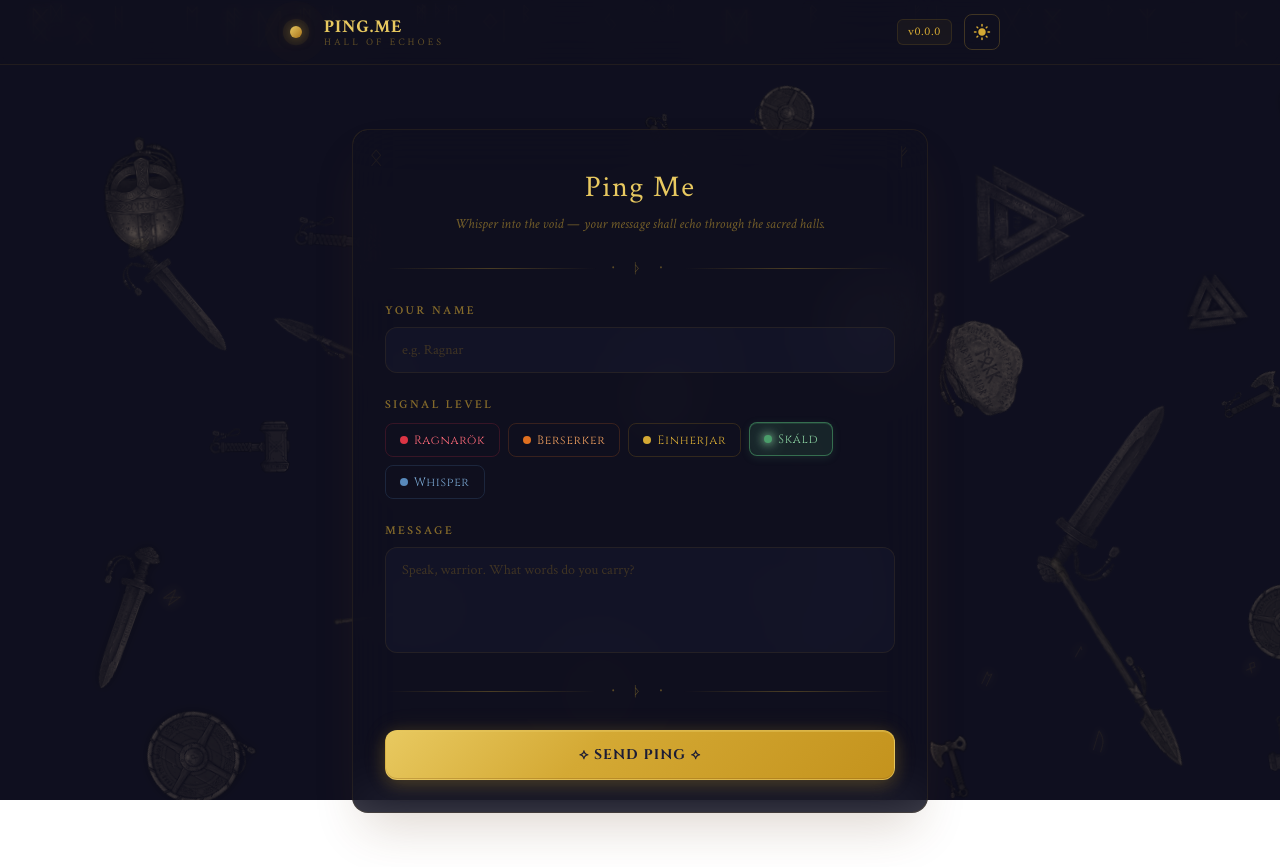
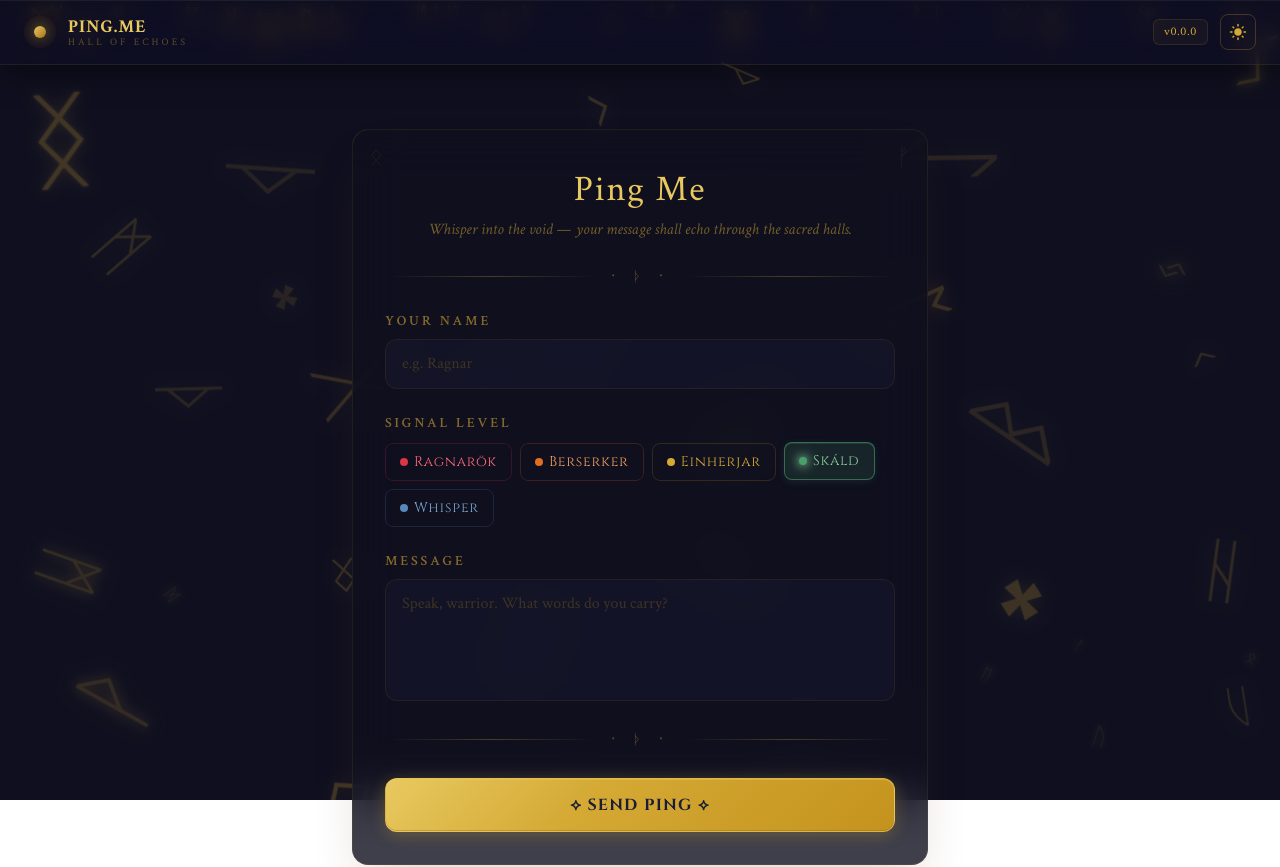
Before and after one commit to romeosarkar10x/ping-me, a React (Vite) app: page / in a window 1280 px wide. Shown: the top 867 px of the page. Built offline with nearby package versions, Linux system fonts and the light colour scheme.

Commit message:
Updated site; Removed relic images

```diff
--- a/src/components/Header.tsx
+++ b/src/components/Header.tsx
@@ -9,8 +9,8 @@ type HeaderProps = {
 
 export function Header({ isDark, onToggle }: HeaderProps) {
     return (
-        <header className="sticky top-0 z-50 border-b border-gold-400/15 dark:border-gold-500/10 bg-[#f5f0e6]/85 dark:bg-rune-950/80 backdrop-blur-xl transition-colors duration-500">
-            <div className="max-w-3xl mx-auto px-6 h-16 flex items-center justify-between">
+        <header className="sticky top-0 z-50 border-b border-gold-400/20 dark:border-gold-400/10 bg-[#f5f0e6]/35 dark:bg-rune-950/30 backdrop-blur-md backdrop-saturate-150 shadow-[0_4px_30px_rgba(0,0,0,0.08),inset_0_1px_0_0_rgba(255,255,255,0.45)] dark:shadow-[0_8px_32px_rgba(0,0,0,0.4),inset_0_1px_0_0_rgba(255,255,255,0.06)] transition-colors duration-500">
+            <div className="px-6 h-16 flex items-center justify-between">
                 {/* ─── Brand Mark ─── */}
                 <div className="flex items-center gap-3">
                     {/* Valknut-inspired triple ping */}
--- a/src/components/NorseBackground.tsx
+++ b/src/components/NorseBackground.tsx
@@ -1,27 +1,19 @@
 import { useMemo } from "react";
 
 /* ═══════════════════════════════════════════════════════════════
-   NORSE BACKGROUND — Animated floating relic images
-   Uses transparent PNGs from /relics/ drifting through the scene
+   NORSE BACKGROUND — Floating Norse symbols
+   Runic glyphs drifting gently through the scene. Pure text —
+   no images — so the symbols stay crisp at any size.
    ═══════════════════════════════════════════════════════════════ */
 
-const RELICS = [
-    { src: "relics/mjolnir.png", alt: "Mjolnir" },
-    { src: "relics/viking_axe.png", alt: "Viking Axe" },
-    { src: "relics/viking_shield.png", alt: "Viking Shield" },
-    { src: "relics/valknut.png", alt: "Valknut" },
-    { src: "relics/rune_stone.png", alt: "Rune Stone" },
-    { src: "relics/sword.png", alt: "Sword" },
-    { src: "relics/helm.png", alt: "Helm" },
-
-    { src: "relics/spear.png", alt: "Spear" },
-];
+// Elder Futhark runes + Gar and the runic cross
+const SYMBOLS = "ᚠᚢᚦᚨᚱᚲᚷᚹᚺᚾᛁᛃᛇᛈᛉᛊᛏᛒᛖᛗᛚᛜᛝᛞᛟᚸ᛭";
 
 const ANIM_NAMES = ["norseDrift1", "norseDrift2", "norseDrift3", "norseDrift4", "norseDrift5"];
 
 type Piece = {
     id: number;
-    relicIndex: number;
+    glyph: string;
     x: number;
     y: number;
     size: number; // rem
@@ -38,7 +30,7 @@ function generatePieces(count: number): Piece[] {
     // Seeded PRNG for consistent layout across renders
     let seed = 13;
     function rand() {
-        seed = (seed * 16807 + 0) % 2147483647;
+        seed = (seed * 16807) % 2147483647;
         return (seed - 1) / 2147483646;
     }
 
@@ -54,16 +46,16 @@ function generatePieces(count: number): Piece[] {
 
         const x = col * cellW + rand() * cellW * 0.65 + cellW * 0.12;
         const y = row * cellH + rand() * cellH * 0.55 + cellH * 0.18;
-        const size = 7 + rand() * 9; // 7–16 rem
+        const size = 2.5 + rand() * 5; // 2.5–7.5 rem
         const rotation = rand() * 360 - 180;
-        const opacity = 0.18 + rand() * 0.17; // 18%–35%
+        const opacity = 0.1 + rand() * 0.16; // 10%–26%
         const animName = ANIM_NAMES[Math.floor(rand() * ANIM_NAMES.length)];
         const animDuration = 20 + rand() * 28; // 20–48s
         const animDelay = rand() * -30; // negative → starts mid-cycle
 
         pieces.push({
             id: i,
-            relicIndex: Math.floor(rand() * RELICS.length),
+            glyph: SYMBOLS[Math.floor(rand() * SYMBOLS.length)],
             x,
             y,
             size,
@@ -86,19 +78,19 @@ export function NorseBackground({ count = 30 }: { count?: number }) {
             {/* Radial gradient base */}
             <div className="absolute inset-0 bg-[radial-gradient(ellipse_at_top,var(--tw-gradient-stops))] from-gold-400/5 via-transparent to-transparent dark:from-gold-400/3" />
 
-            {/* Floating relic images */}
-            {pieces.map((piece) => {
-                const relic = RELICS[piece.relicIndex];
-                return (
-                    <div
+            {/* Floating Norse symbols */}
+            {pieces.map((piece) => (
+                <span
                     key={piece.id}
-                        className="norse-bg-piece"
+                    className="norse-bg-piece select-none text-gold-700 dark:text-gold-400"
                     style={{
                         left: `${piece.x}%`,
                         top: `${piece.y}%`,
-                            width: `${piece.size}rem`,
-                            height: `${piece.size}rem`,
+                        fontSize: `${piece.size}rem`,
+                        lineHeight: 1,
+                        fontFamily: "var(--font-norse-decorative)",
                         opacity: piece.opacity,
+                        textShadow: "0 0 16px rgba(212, 169, 52, 0.4)",
                         ["--start-rot" as string]: `${piece.rotation}deg`,
                         ["--base-opacity" as string]: piece.opacity,
                         animationName: piece.animName,
@@ -108,19 +100,12 @@ export function NorseBackground({ count = 30 }: { count?: number }) {
                         animationIterationCount: "infinite",
                     }}
                 >
-                        <img
-                            src={`${relic.src}`}
-                            alt=""
-                            className="w-full h-full object-contain dark:brightness-75 dark:sepia dark:hue-rotate-15 transition-[filter] duration-500"
-                            loading="lazy"
-                            draggable={false}
-                        />
-                    </div>
-                );
-            })}
+                    {piece.glyph}
+                </span>
+            ))}
 
             {/* Subtle vignette to keep center clear for content */}
-            <div className="absolute inset-0 bg-[radial-gradient(ellipse_at_center,transparent_30%,var(--tw-gradient-stops))] to-[#f5f0e6]/60 dark:to-rune-950/70" />
+            <div className="absolute inset-0 bg-[radial-gradient(ellipse_at_center,transparent_30%,var(--tw-gradient-stops))] to-[#f5f0e6]/35 dark:to-rune-950/45" />
         </div>
     );
 }
--- a/src/components/PingMeForm.tsx
+++ b/src/components/PingMeForm.tsx
@@ -166,10 +166,10 @@ export function PingMeForm() {
                 <div className="relative z-10 p-8 pt-10">
                     {/* Title */}
                     <div className="mb-2 text-center">
-                        <h1 className="font-(--font-norse-decorative) text-3xl text-gold-800 dark:text-gold-300 tracking-wider">
+                        <h1 className="font-(--font-norse-decorative) text-4xl text-gold-800 dark:text-gold-300 tracking-wider">
                             Ping Me
                         </h1>
-                        <p className="mt-2 font-(--font-body) text-sm text-gold-700/60 dark:text-gold-400/50 italic">
+                        <p className="mt-2 font-(--font-body) text-base text-gold-700/60 dark:text-gold-400/50 italic">
                             Whisper into the void — your message shall echo through the sacred halls.
                         </p>
                     </div>
@@ -181,7 +181,7 @@ export function PingMeForm() {
                     <form onSubmit={handleSubmit} className="flex flex-col gap-6">
                         {/* ─── Name Field ─── */}
                         <div className="flex flex-col gap-2">
-                            <label className="text-xs font-semibold text-gold-700/80 dark:text-gold-400/60 uppercase tracking-[0.2em]">
+                            <label className="text-sm font-semibold text-gold-700/80 dark:text-gold-400/60 uppercase tracking-[0.2em]">
                                 Your Name
                             </label>
                             <input
@@ -191,13 +191,13 @@ export function PingMeForm() {
                                 value={form.name}
                                 onChange={(e) => setForm({ ...form, name: e.target.value })}
                                 required
-                                className="norse-input w-full px-4 py-3 rounded-xl border border-gold-400/20 dark:border-gold-500/10 bg-[#f5f0e6]/60 dark:bg-rune-900/40 text-gold-900 dark:text-gold-100 placeholder-gold-400/40 dark:placeholder-gold-500/25 text-sm focus:outline-none focus:border-gold-500/50 transition-all duration-300"
+                                className="norse-input w-full px-4 py-3 rounded-xl border border-gold-400/20 dark:border-gold-500/10 bg-[#f5f0e6]/60 dark:bg-rune-900/40 text-gold-900 dark:text-gold-100 placeholder-gold-400/40 dark:placeholder-gold-500/25 text-base focus:outline-none focus:border-gold-500/50 transition-all duration-300"
                             />
                         </div>
 
                         {/* ─── Signal Level ─── */}
                         <div className="flex flex-col gap-2.5">
-                            <label className="text-xs font-semibold text-gold-700/80 dark:text-gold-400/60 uppercase tracking-[0.2em]">
+                            <label className="text-sm font-semibold text-gold-700/80 dark:text-gold-400/60 uppercase tracking-[0.2em]">
                                 Signal Level
                             </label>
                             <div className="flex flex-wrap gap-2">
@@ -206,7 +206,7 @@ export function PingMeForm() {
                                         key={level.id}
                                         type="button"
                                         onClick={() => setForm({ ...form, level: level.id })}
-                                        className={`norse-pill inline-flex items-center gap-1.5 text-xs px-3.5 py-2 rounded-lg border transition-all duration-250 cursor-pointer tracking-wide ${
+                                        className={`norse-pill inline-flex items-center gap-1.5 text-sm px-3.5 py-2 rounded-lg border transition-all duration-250 cursor-pointer tracking-wide ${
                                             form.level === level.id
                                                 ? `norse-pill--active ${level.activePill}`
                                                 : level.pill
@@ -223,7 +223,7 @@ export function PingMeForm() {
 
                         {/* ─── Message ─── */}
                         <div className="flex flex-col gap-2">
-                            <label className="text-xs font-semibold text-gold-700/80 dark:text-gold-400/60 uppercase tracking-[0.2em]">
+                            <label className="text-sm font-semibold text-gold-700/80 dark:text-gold-400/60 uppercase tracking-[0.2em]">
                                 Message
                             </label>
                             <textarea
@@ -233,7 +233,7 @@ export function PingMeForm() {
                                 onChange={(e) => setForm({ ...form, message: e.target.value })}
                                 required
                                 rows={4}
-                                className="norse-input w-full px-4 py-3 rounded-xl border border-gold-400/20 dark:border-gold-500/10 bg-[#f5f0e6]/60 dark:bg-rune-900/40 text-gold-900 dark:text-gold-100 placeholder-gold-400/40 dark:placeholder-gold-500/25 text-sm focus:outline-none focus:border-gold-500/50 resize-none transition-all duration-300"
+                                className="norse-input w-full px-4 py-3 rounded-xl border border-gold-400/20 dark:border-gold-500/10 bg-[#f5f0e6]/60 dark:bg-rune-900/40 text-gold-900 dark:text-gold-100 placeholder-gold-400/40 dark:placeholder-gold-500/25 text-base focus:outline-none focus:border-gold-500/50 resize-none transition-all duration-300"
                             />
                         </div>
 
@@ -246,7 +246,7 @@ export function PingMeForm() {
                             id="btn-send"
                             type="submit"
                             disabled={sending}
-                            className="norse-btn norse-btn-primary send-btn-glow w-full py-3.5 rounded-xl text-sm font-bold tracking-[0.15em] uppercase disabled:opacity-60 disabled:cursor-not-allowed active:scale-[0.98]"
+                            className="norse-btn norse-btn-primary send-btn-glow w-full py-3.5 rounded-xl text-base font-bold tracking-[0.15em] uppercase disabled:opacity-60 disabled:cursor-not-allowed active:scale-[0.98]"
                         >
                             {sending ? (
                                 <span className="flex items-center justify-center gap-2.5">
```
Lines whose indentation alone changed are shown as unchanged.
